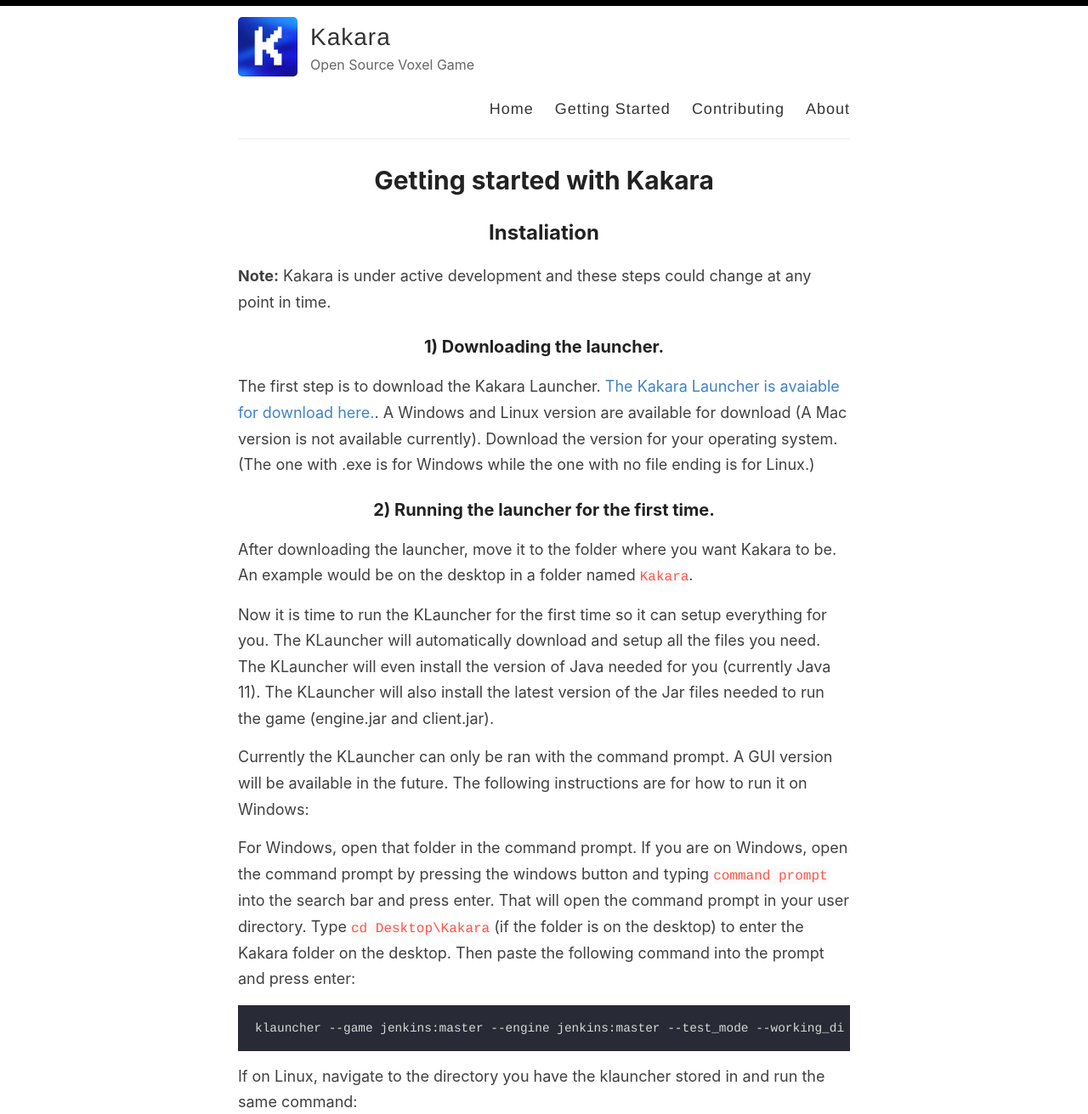
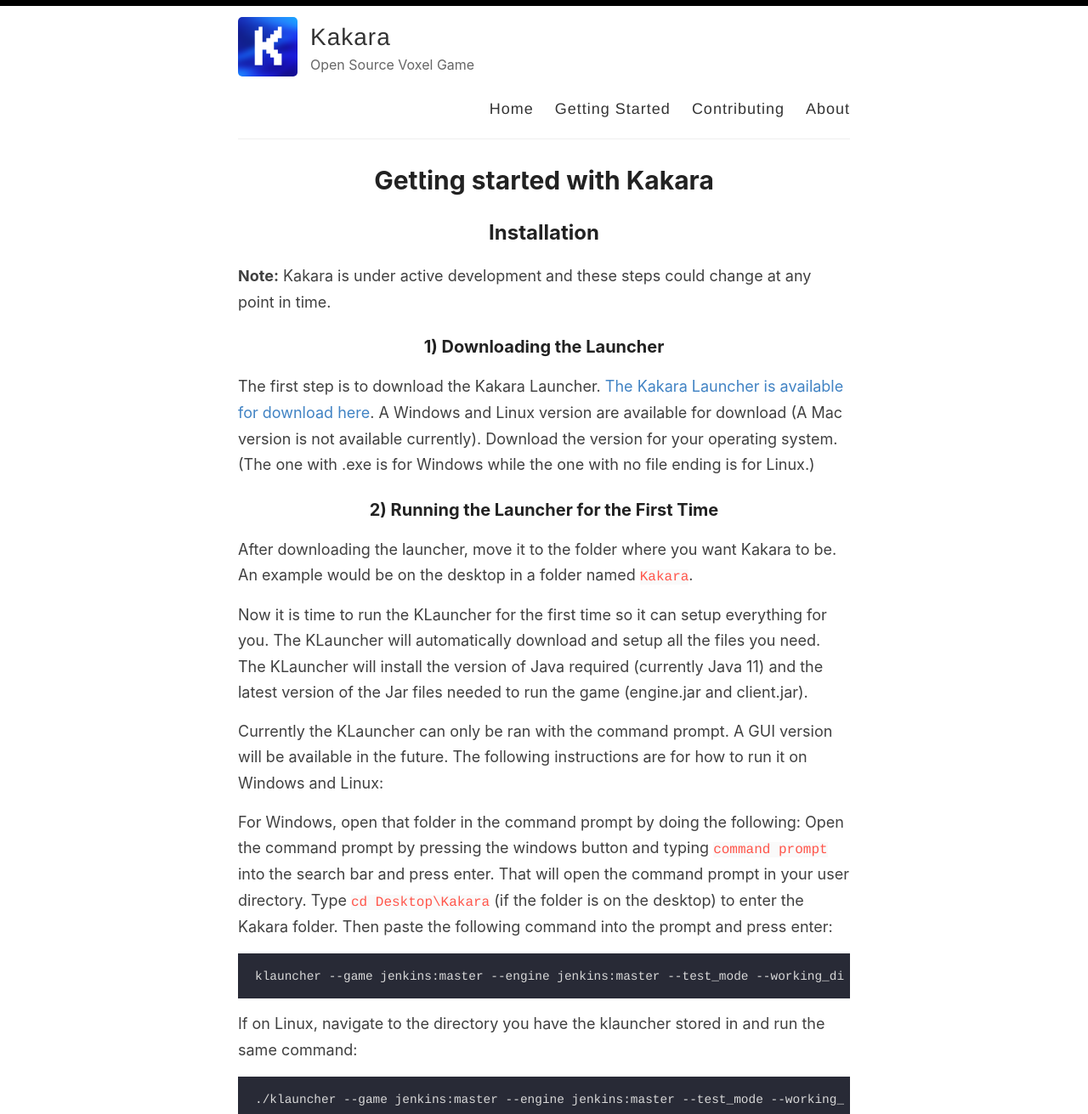
Before and after one commit to kakaragame/kakaragame.github.io, a Jekyll site: the page built from _pages/getting-started.md, in a window 1280 px wide and 1400 px high, cut to the strip 0-1311 px from the top of the window. Shown: the whole strip at 85% size. Built offline with Jekyll 4.4.1, drawn with Linux system fonts in a browser that asks for light colours; some of the changed text lies outside the part shown.

Commit message:
News Article
- Added a news article to the site.
- Updated the getting started page.

````diff
--- a/_pages/getting-started.md
+++ b/_pages/getting-started.md
@@ -4,27 +4,24 @@
 permalink: /getting-started/
 ---
 
-## Instaliation
+## Installation
 **Note:** Kakara is under active development and these steps could change at any point in time.
 
-### 1) Downloading the launcher.
-The first step is to download the Kakara Launcher. [The Kakara Launcher is avaiable for download here.](https://ci.kingtux.dev/job/KLauncher/job/master/).
+### 1) Downloading the Launcher
+The first step is to download the Kakara Launcher. [The Kakara Launcher is available for download here](https://ci.kingtux.dev/job/KLauncher/job/master/).
 A Windows and Linux version are available for download (A Mac version is not available currently). Download the version for your operating system.
 (The one with .exe is for Windows while the one with no file ending is for Linux.)
 
-### 2) Running the launcher for the first time.
+### 2) Running the Launcher for the First Time
 After downloading the launcher, move it to the folder where you want Kakara to be. An example would be on the desktop in a folder named `Kakara`.
 
 Now it is time to run the KLauncher for the first time so it can setup everything for you. The KLauncher will automatically download and setup all the files you
-need. The KLauncher will even install the version of Java needed for you (currently Java 11). The KLauncher will also install the latest version
-of the Jar files needed to run the game (engine.jar and client.jar).
+need. The KLauncher will install the version of Java required (currently Java 11) and the latest version of the Jar files needed to run the game (engine.jar and client.jar).
 
 Currently the KLauncher can only be ran with the command prompt. A GUI version will be available in the future. The following instructions are for
-how to run it on Windows:
+how to run it on Windows and Linux:
 
-For Windows, open that folder in the command prompt. If you are on Windows, open the command prompt by pressing the windows button
-and typing `command prompt` into the search bar and press enter. That will open the command prompt in your user directory. Type `cd Desktop\Kakara`
-(if the folder is on the desktop) to enter the Kakara folder on the desktop. Then paste the following command into the prompt and press enter:
+For Windows, open that folder in the command prompt by doing the following: Open the command prompt by pressing the windows button and typing `command prompt` into the search bar and press enter. That will open the command prompt in your user directory. Type `cd Desktop\Kakara` (if the folder is on the desktop) to enter the Kakara folder. Then paste the following command into the prompt and press enter:
 ```
 klauncher --game jenkins:master --engine jenkins:master --test_mode --working_dir test
 ```
@@ -38,20 +35,20 @@
 This is what the output of the command prompt should look like:
 ![Image view of what the console output should look like.](https://img.ryandw11.com/raw/o7swblchk.png)
 
-After you get to that point the Kakara window will open up. Minimize it and return to the command prompt. Press `Ctrl + C` with the command prompt open. That will close the GUI and terminate the launcher. Now it is time for the next step.
+After you get to that point the Kakara window will open. Minimize it and return to the command prompt. Press `Ctrl + C` with the command prompt open. That will close the GUI and terminate the launcher. Now it is time for the next step.
 
-### 3) Adding the KVanilla Mod.
+### 3) Adding the KVanilla Mod
 
 Now it is time to add the KVanilla mod. KVanilla has all the base content for the game, so without that mod, there is no game.
-For now KVanilla needs to be downloaded off of its Github page (A Github account is required). [Go here for the download.](https://github.com/kakaragame/KVanilla/actions/workflows/gradle.yml?query=branch%3Amaster). Click the first item you see in that table (with a green checkmark next to it). You will go to a new page with a section label `Artifacts` at the bottom of the page (you need to be logged in to see this section). Click on the item named kvanilla (it has a cube next to it). That will download a zip file containing the kvanilla jar files. We only need the one labeled `kvanilla-1.0-SNAPSHOT.jar`, you can ignore the others. Now open your Kakara folder. You want to navigate into the `test` folder and then enter `test` folder inside that folder. Inside that folder you will find a mods folder. Open it and put the `kvanilla-1.0-SNAPSHOT.jar` file in that folder.
+For now, KVanilla needs to be downloaded off its GitHub page (A GitHub account is required). [Go here for the download](https://github.com/kakaragame/KVanilla/actions/workflows/gradle.yml?query=branch%3Amaster). Click the first item you see in that table (with a green checkmark next to it). You will go to a new page with a section label `Artifacts` at the bottom of the page (you need to be logged in to see this section). Click on the item named kvanilla (it has a cube next to it). That will download a zip file containing the kvanilla jar files. We only need the one labeled `kvanilla-1.0-SNAPSHOT.jar`, you can ignore the others. Now open your Kakara folder. You want to navigate into the `test` folder and then enter `test` folder inside that folder. Inside that folder you will find a mods folder. Open it and put the `kvanilla-1.0-SNAPSHOT.jar` file in that folder.
 
-### 4) Running the game.
+### 4) Running the Game
 After that you can now run the KLauncher again. You can use the same exact command as above to run the game in the command prompt. The game menu will open again. You can press the `Singleplayer` button to start the game. You can now play Kakara as you wish.
 
 ### 5) Closing Thoughts
 Please keep in mind that Kakara is still in active development and bugs are common. You might need to use `Ctrl + C` on the console or use task manager to exit the game.
 
-To update your game to the latest version, just simply delete the `engine` and `game` folders within the Kakara folder and run the launcher again using the command above. That will downloaded the latest version of the game. You might also need to update the launcher, which you need to do by downloading the klauncher file again from the source above.
+To update your game to the latest version, just simply run the launcher again using the command above. That will download the latest version of the game. You might also need to update the launcher, which you need to do by downloading the klauncher file again from the source above.
 
 If you want to install additional mods, just put the mod's jar file in the mods folder and run the game again. The mod should be installed.
 
````
Also changed, not shown: _posts/2021-05-05-installation-update.md (added, +21 -0 lines).
